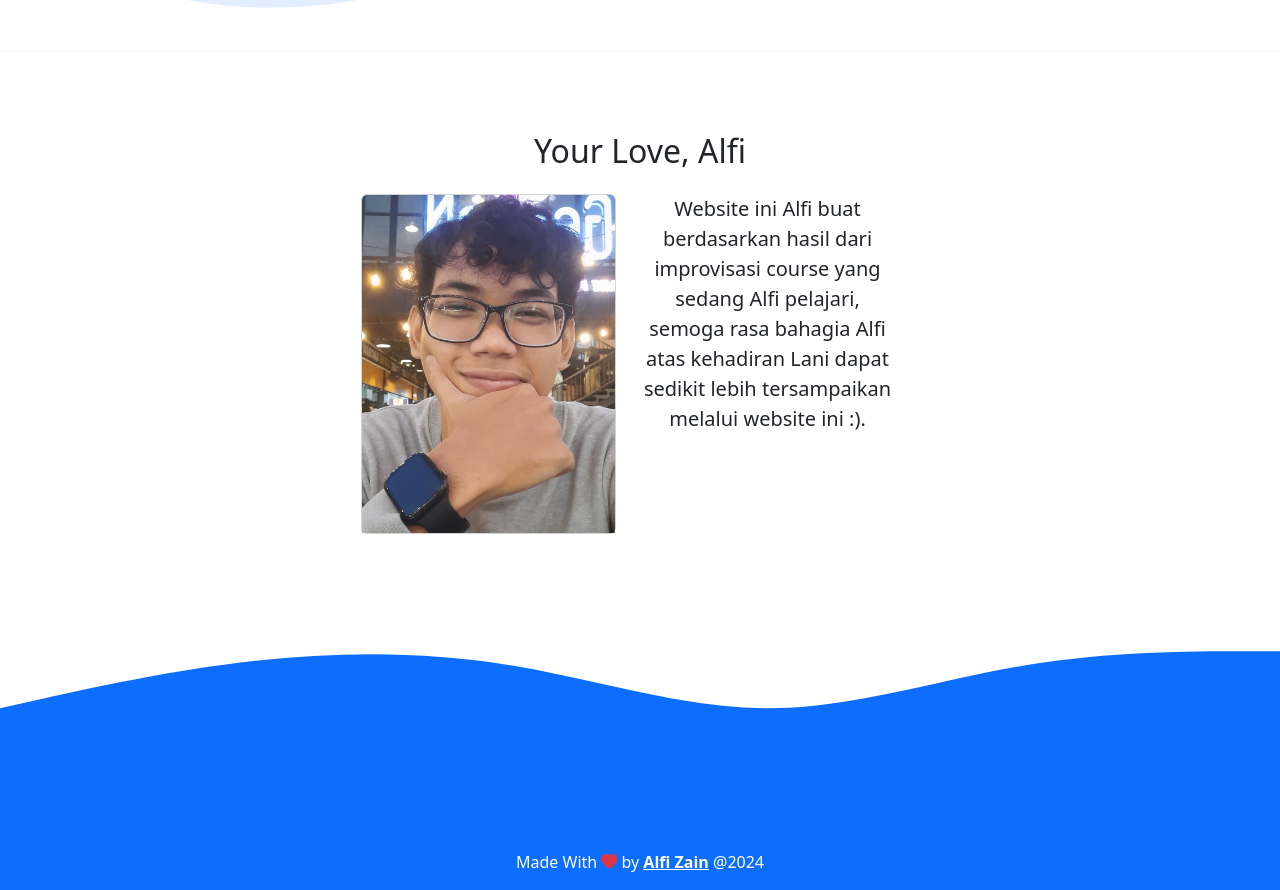
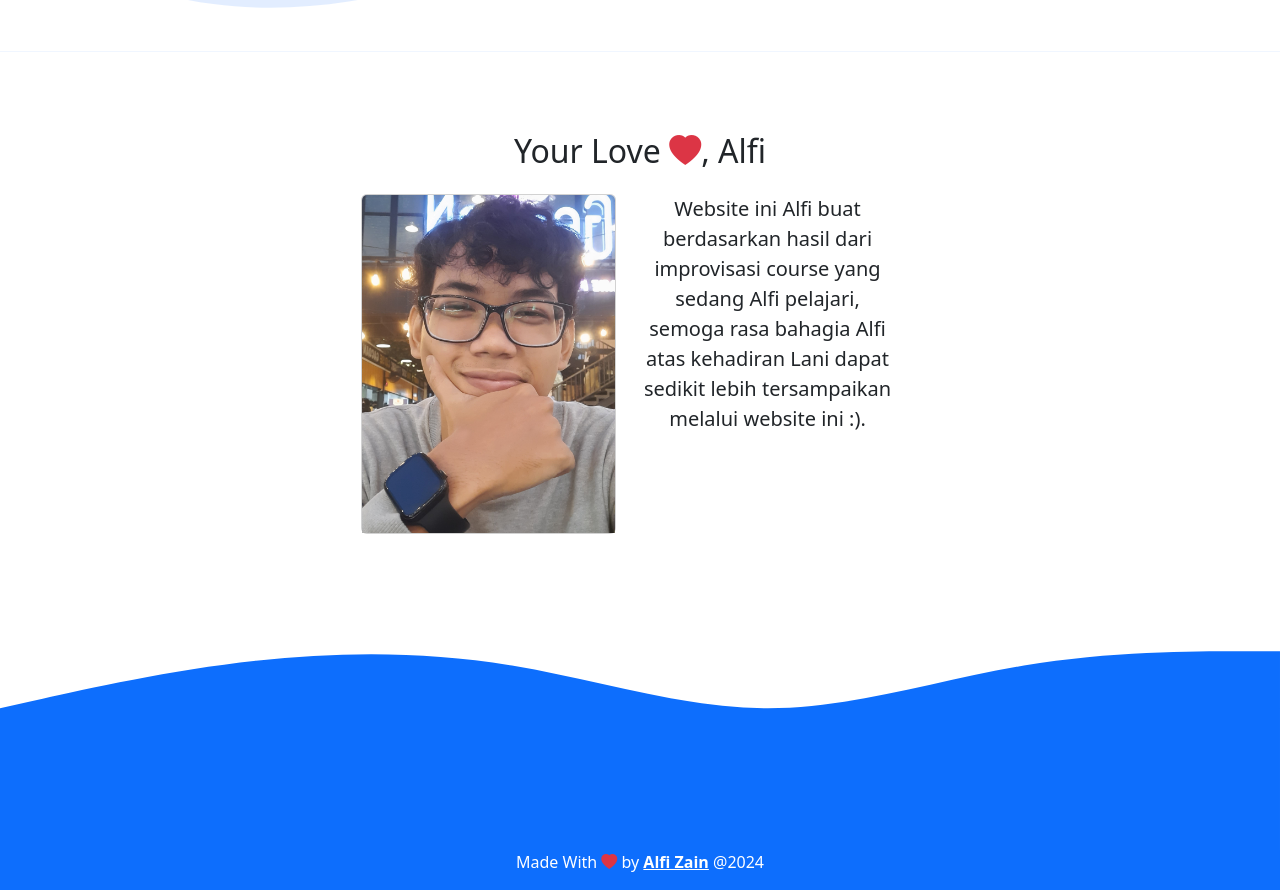
Before and after one commit to AlfiZain/Lani, a plain HTML site: page index.html in a window 1280 px wide. Shown: the part 4380-5270 px from the top of the page. Drawn offline with nearby package versions, Linux system fonts and the light colour scheme.

Commit message:
Add Love

```diff
--- a/index.html
+++ b/index.html
@@ -256,7 +256,7 @@
       <div class="container">
         <div class="row text-center">
           <div class="col mb-3">
-            <h2>Your Love, Alfi</h2>
+            <h2>Your Love <i class="bi bi-heart-fill text-danger"></i>, Alfi</h2>
           </div>
           <div class="row justify-content-center fs-5 mb-3">
             <div class="col col-sm-6 col-md-3 mb-3">
```
